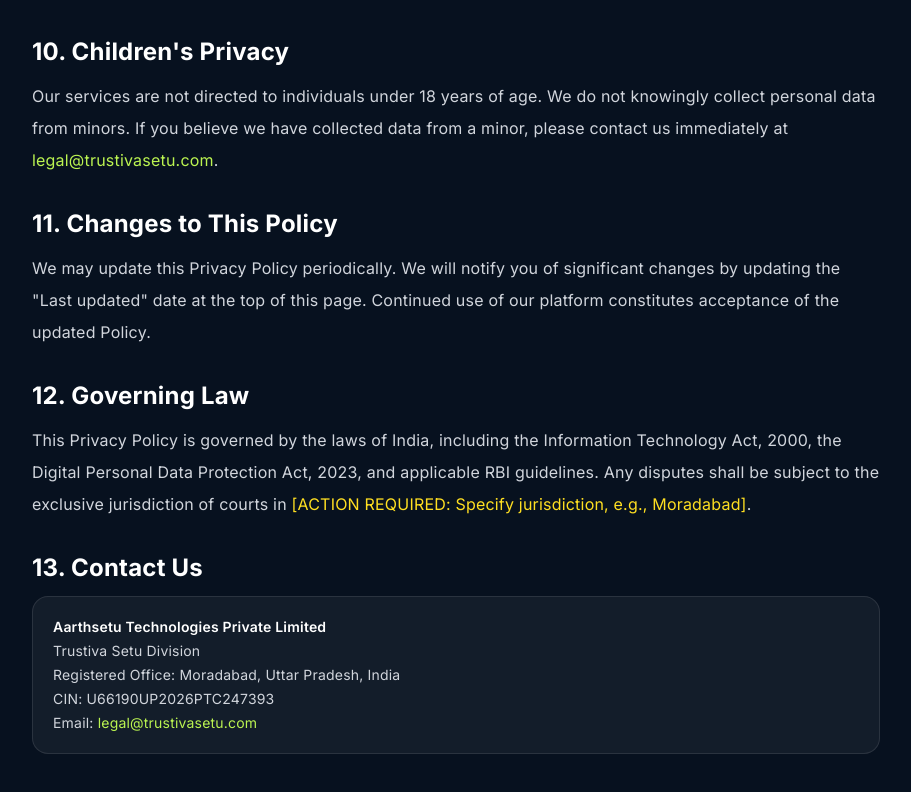
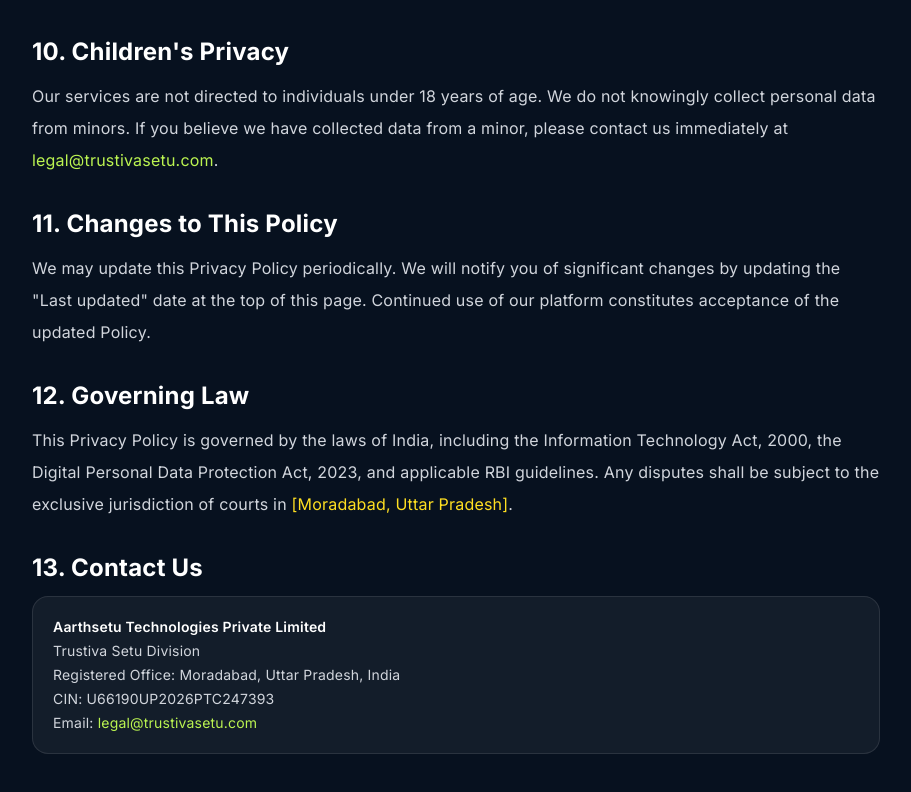
Before and after one commit to TrustivaSetu/TRUSTIVASETU-WEBSITE, a Next.js app: page /privacy-policy in a window 1280 px wide. Shown: the part 2902-3694 px from the top of the page, without its empty margins (184-1095 px from the left). Built offline with nearby package versions, Linux system fonts and the light colour scheme; a web font is replaced by a local one.

Commit message:
fix: fill privacy policy and terms placeholders

```diff
--- a/app/privacy-policy/page.tsx
+++ b/app/privacy-policy/page.tsx
@@ -182,7 +182,7 @@
               This Privacy Policy is governed by the laws of India, including the Information Technology Act, 2000,
               the Digital Personal Data Protection Act, 2023, and applicable RBI guidelines.
               Any disputes shall be subject to the exclusive jurisdiction of courts in{" "}
-              <span className="text-yellow-300">[ACTION REQUIRED: Specify jurisdiction, e.g., Moradabad]</span>.
+              <span className="text-yellow-300">[Moradabad, Uttar Pradesh]</span>.
             </p>
           </section>
 
--- a/app/terms/page.tsx
+++ b/app/terms/page.tsx
@@ -165,7 +165,7 @@
             <p>
               These Terms are governed by the laws of India. Any disputes shall be subject to the exclusive
               jurisdiction of courts in{" "}
-              <span className="text-yellow-300">[ACTION REQUIRED: Specify city, e.g., Moradabad]</span>,
+              <span className="text-yellow-300">[Moradabad, Uttar Pradesh]</span>,
               India. We encourage resolution of disputes through mutual discussion before litigation.
             </p>
           </section>
```
